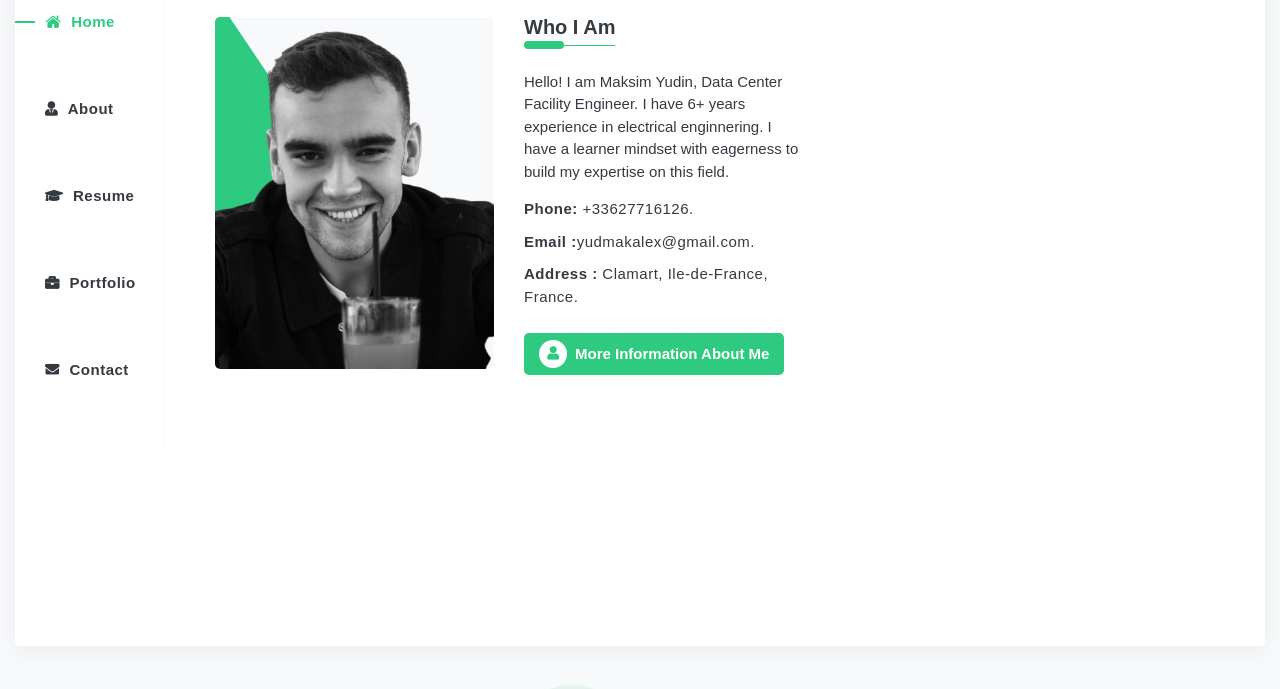
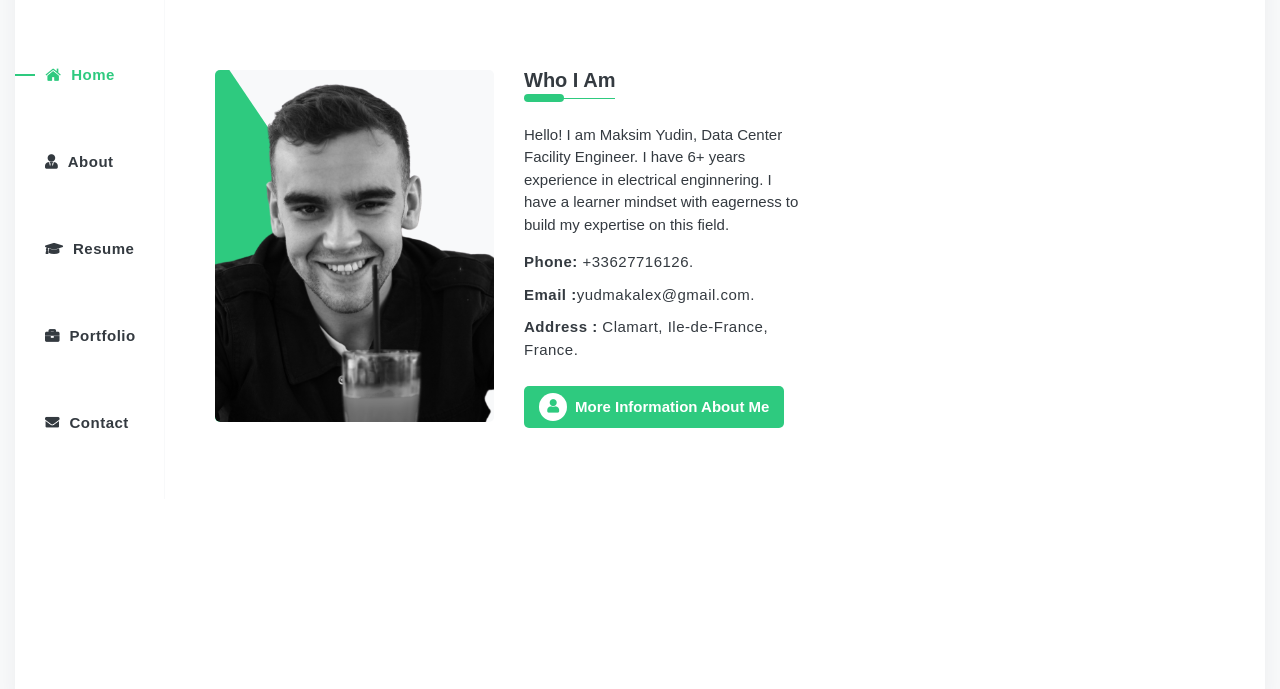
Before and after one commit to yudmakalex/yudinmaks, a plain HTML site: page index.html in a window 1280 px wide. Shown: the part 111-800 px from the top of the page. Drawn offline with Linux system fonts and the light colour scheme; a web font is replaced by a local one.

Commit message:
Update style.css

```diff
--- a/assets/css/style.css
+++ b/assets/css/style.css
@@ -1018,10 +1018,10 @@ ul {
 }
 
 .info-tab-area {
-  top: 44%;
-  position: absolute;
-  -webkit-transform: translateY(-50%);
-          transform: translateY(-50%);
+/*   top: 44%; */
+  position: absolute;
+/*   -webkit-transform: translateY(-50%);
+          transform: translateY(-50%); */
   margin: auto;
   width: 100%;
   height: auto;
```
